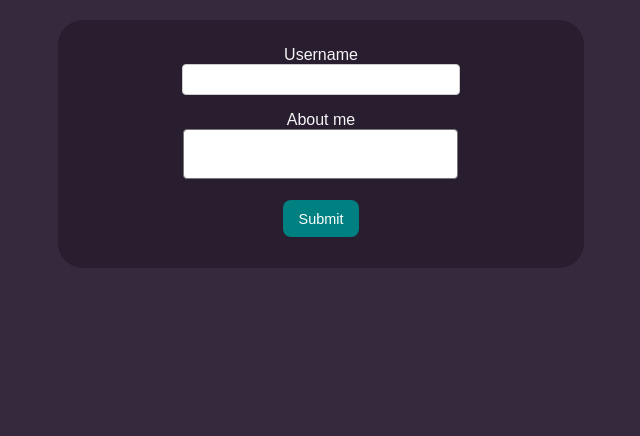
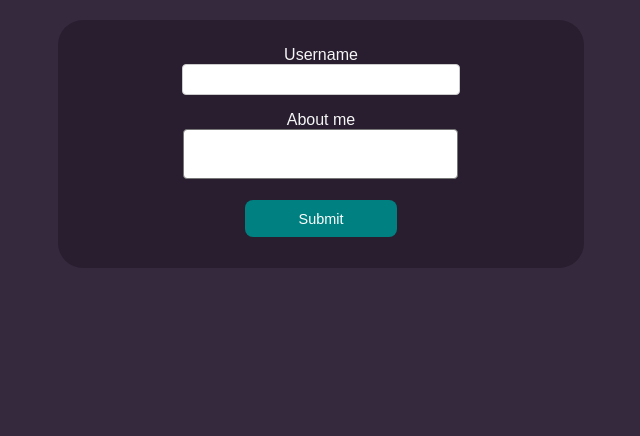
Before and after one commit to juliahorta/CineMate, a Python web app: template app/templates/edit_profile.html in a window 1280 px wide. Shown: the part 138-574 px from the top of the page, without its empty margins (319-959 px from the left). Run offline with Jinja, Linux system fonts and the light colour scheme; the template is opened without the code that fills it, so the values that code supplies are empty, except form fields; tables that the repository leaves empty hold one stand-in row (values such as "Sample post"); form fields are guessed from the names that the template uses.

Commit message:
finished profile styling

```diff
--- a/app/static/styles.css
+++ b/app/static/styles.css
@@ -41,6 +41,7 @@
 .prof-edit {
   text-align: left;
   padding-left: 3%;
+  /* padding-right: 1%; */
 }
 
 .following-ers {
@@ -64,6 +65,12 @@
 li {
   display: inline;
   margin: 10px;
+}
+
+
+.follow-button {
+  text-align: right;
+  padding-left: 30%;
 }
 
 a {
@@ -279,7 +286,7 @@ input[type="submit" i] {
   display: inline-block;
   font-size: 90%;
   margin: 5px;
-  width: 40%;
+  width: 30%;
   border-radius: 8px;
   padding-bottom: 2%;
   padding-top: 2%;
@@ -400,9 +407,6 @@ textarea {
   text-align: left;
 }
 
-input[type="submit" i] {
-  width: 15%;
-}
 
 
 /* .log-poster-div {
--- a/app/templates/user.html
+++ b/app/templates/user.html
@@ -9,10 +9,12 @@
             <h1 class="username">{{ user.username }}</h1>
             <h3 class="following-ers"> <b>{{ user.entries.count()}}</b> Entries • <b>{{ user.followed.count() }}</b> Following • <b>{{ user.followers.count() }}</b> Followers</h3>
             {% if user.about_me %}<p class="user-bio">{{ user.about_me }}</p>{% endif %}
+            {% if user.last_seen %}<p class="last-seen">Last seen on: {{ user.last_seen }}</p>{% endif %}
             {% if user == current_user %}
             <p class="prof-edit"><a href="{{ url_for('edit_profile') }}">Edit your profile</a></p>
             {% elif not current_user.is_following(user) %}
             <p>
+
                 <form class="follow-button" action="{{ url_for('follow', username=user.username) }}" method="post">
                     {{ form.hidden_tag() }}
                     {{ form.submit(value='Follow') }}
@@ -20,13 +22,13 @@
             </p>
             {% else %}
             <p>
+
                 <form class="follow-button" action="{{ url_for('unfollow', username=user.username) }}" method="post">
                     {{ form.hidden_tag() }}
                     {{ form.submit(value='Unfollow') }}
                 </form>
             </p>
             {% endif %}
-            {% if user.last_seen %}<p class="last-seen">Last seen on: {{ user.last_seen }}</p>{% endif %}
         </td>
     </tr>
 </table>
```
Also changed, not shown: app.db.
